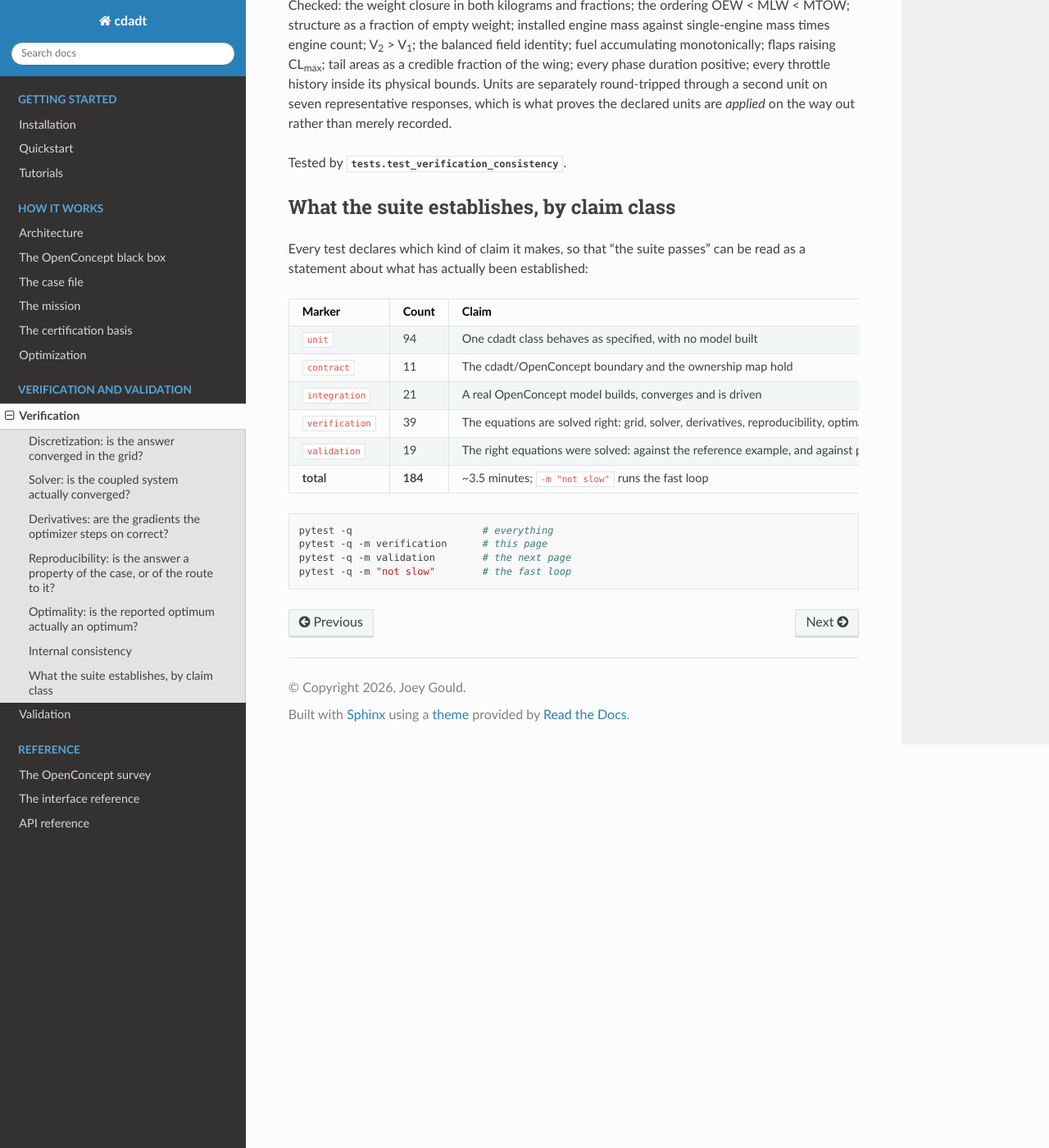
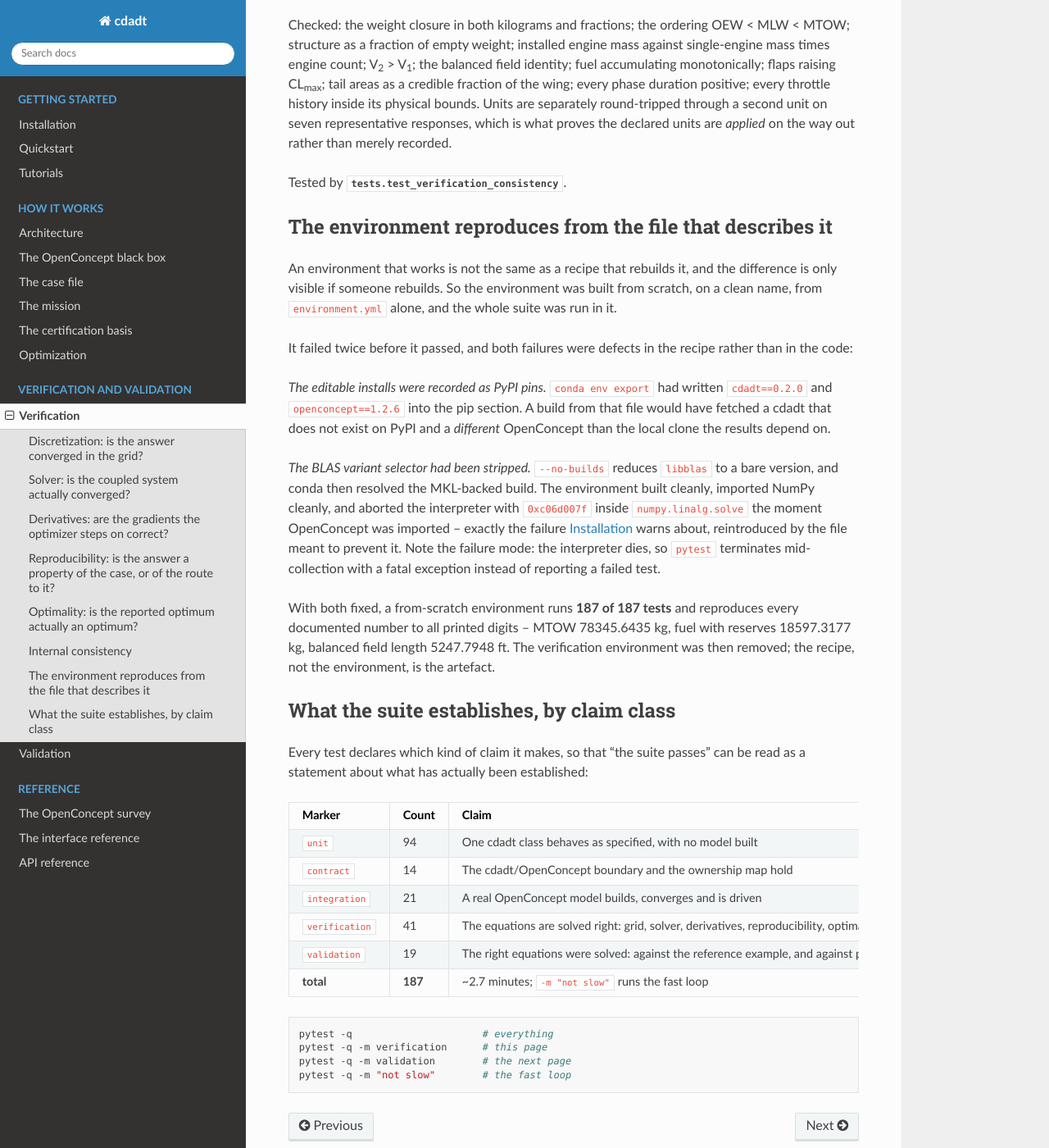
Before and after one commit to realJoey/cdadt, a Sphinx documentation site: the page built from docs/verification.rst, in a window 1280 px wide and 1400 px high, scrolled down 4251 px. Shown: the whole window at 82% size. Built offline with Sphinx 7.4.7 and the Read the Docs theme 3.1.0, drawn with Linux system fonts in a browser that asks for light colours; some of the changed text lies outside the part shown.

Commit message:
Record that the environment recipe was rebuilt and verified from scratch

```diff
--- a/docs/verification.rst
+++ b/docs/verification.rst
@@ -218,6 +218,33 @@ declared units are *applied* on the way out rather than merely recorded.
 
 Tested by :mod:`tests.test_verification_consistency`.
 
+The environment reproduces from the file that describes it
+------------------------------------------------------------
+
+An environment that works is not the same as a recipe that rebuilds it, and the difference is
+only visible if someone rebuilds. So the environment was built from scratch, on a clean name,
+from ``environment.yml`` alone, and the whole suite was run in it.
+
+It failed twice before it passed, and both failures were defects in the recipe rather than in
+the code:
+
+*The editable installs were recorded as PyPI pins.* ``conda env export`` had written
+``cdadt==0.2.0`` and ``openconcept==1.2.6`` into the pip section. A build from that file would
+have fetched a cdadt that does not exist on PyPI and a *different* OpenConcept than the local
+clone the results depend on.
+
+*The BLAS variant selector had been stripped.* ``--no-builds`` reduces ``libblas`` to a bare
+version, and conda then resolved the MKL-backed build. The environment built cleanly, imported
+NumPy cleanly, and aborted the interpreter with ``0xc06d007f`` inside ``numpy.linalg.solve`` the
+moment OpenConcept was imported -- exactly the failure :doc:`install` warns about, reintroduced
+by the file meant to prevent it. Note the failure mode: the interpreter dies, so ``pytest``
+terminates mid-collection with a fatal exception instead of reporting a failed test.
+
+With both fixed, a from-scratch environment runs **187 of 187 tests** and reproduces every
+documented number to all printed digits -- MTOW 78345.6435 kg, fuel with reserves 18597.3177 kg,
+balanced field length 5247.7948 ft. The verification environment was then removed; the recipe,
+not the environment, is the artefact.
+
 What the suite establishes, by claim class
 -------------------------------------------
 
@@ -235,20 +262,20 @@ statement about what has actually been established:
      - 94
      - One cdadt class behaves as specified, with no model built
    * - ``contract``
-     - 11
+     - 14
      - The cdadt/OpenConcept boundary and the ownership map hold
    * - ``integration``
      - 21
      - A real OpenConcept model builds, converges and is driven
    * - ``verification``
-     - 39
+     - 41
      - The equations are solved right: grid, solver, derivatives, reproducibility, optimality, consistency
    * - ``validation``
      - 19
      - The right equations were solved: against the reference example, and against physical reality
    * - **total**
-     - **184**
-     - ~3.5 minutes; ``-m "not slow"`` runs the fast loop
+     - **187**
+     - ~2.7 minutes; ``-m "not slow"`` runs the fast loop
 
 .. code-block:: bash
 
```
Also changed, not shown: README.md (+4 -3 lines).
